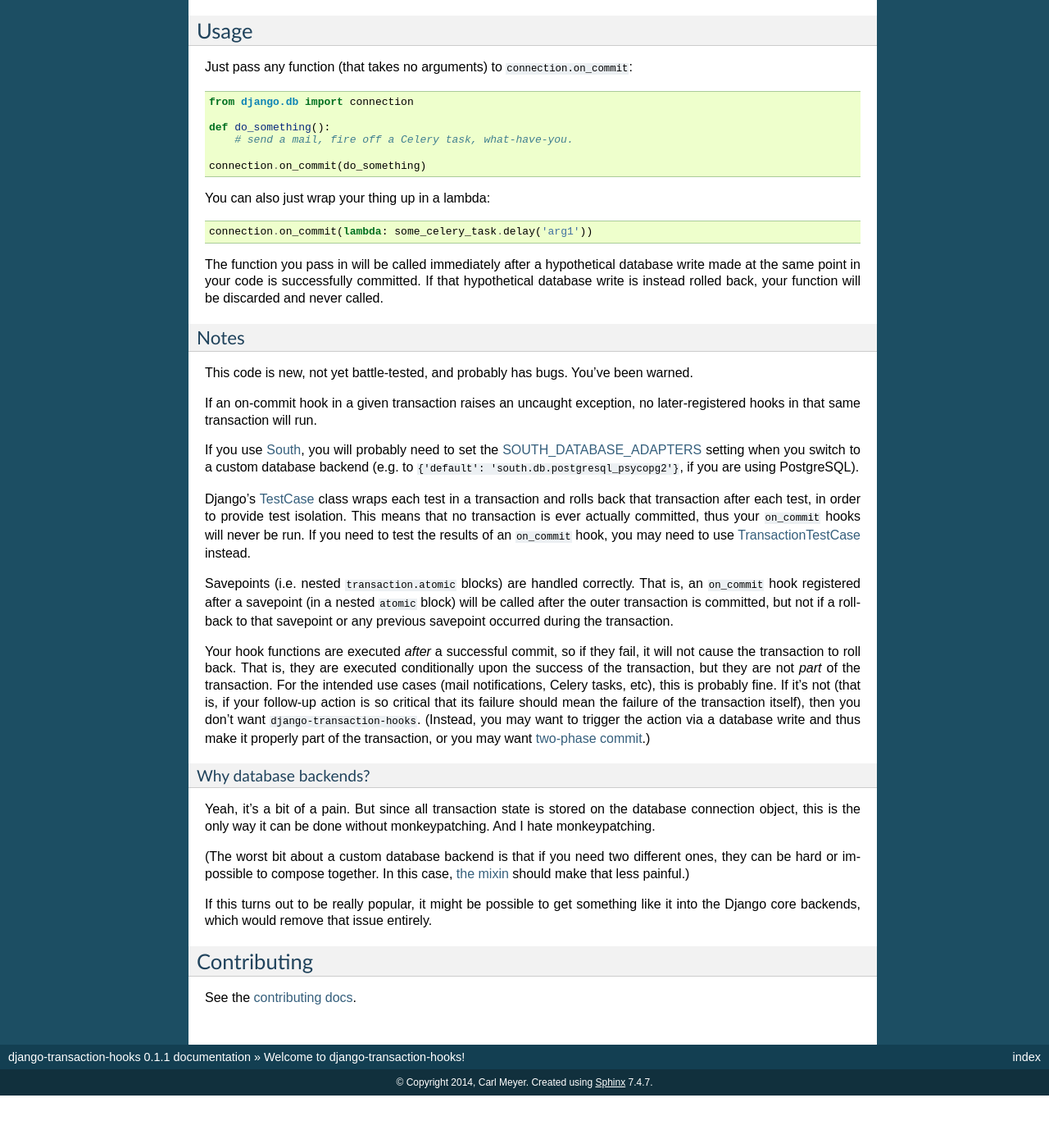
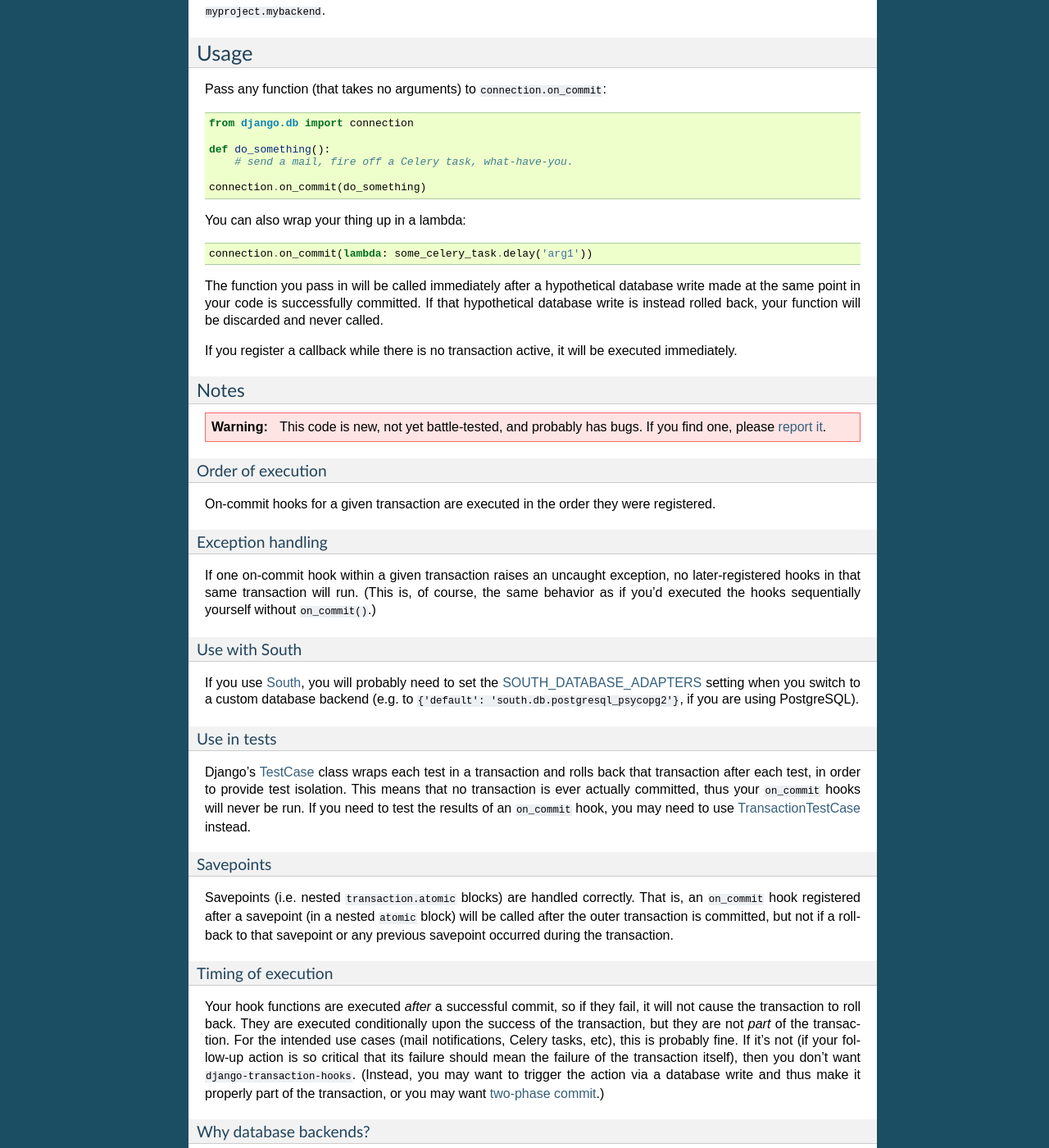
Before and after one commit to carljm/django-transaction-hooks, a Sphinx documentation site: the page built from doc/index.rst, in a window 1280 px wide and 1400 px high, scrolled down 1458 px. Shown: the whole window at 82% size. Built offline with Sphinx 7.4.7, drawn with Linux system fonts in a browser that asks for light colours; before the commit the page ends 2794 px from its top, so only the background shows below that; some of the changed text lies outside the part shown.

Commit message:
Update docs.

```diff
--- a/doc/index.rst
+++ b/doc/index.rst
@@ -49,10 +48,9 @@ Setup
 ``django-transaction-hooks`` is implemented via custom database backends. (`Why
 backends?`_)
 
-For example, to use the PosgreSQL backend, set the
-``ENGINE`` in your ``DATABASES`` setting to
-``transaction_hooks.backends.postgresql_psycopg2`` (in place of
-``django.db.backends.postgresql_psycopg2``). For example::
+For example, to use the PosgreSQL backend, set the ``ENGINE`` in your
+``DATABASES`` setting to ``transaction_hooks.backends.postgresql_psycopg2`` (in
+place of ``django.db.backends.postgresql_psycopg2``). For example::
 
     DATABASES = {
         'default': {
@@ -61,7 +59,9 @@ For example, to use the PosgreSQL backend, set the
             },
         }
 
-MySQL and SQLite are similarly supported.
+MySQL and SQLite are similarly supported, via
+``transaction_hooks.backends.mysql`` and
+``transaction_hooks.backends.sqlite3``.
 
 .. _a few lines of code:
 .. _the mixin:
@@ -70,7 +70,8 @@ Using the mixin
 ~~~~~~~~~~~~~~~
 
 If you're currently using Django's built-in database backend for SQLite,
-Postgres, or MySQL, you can skip this section.
+Postgres, or MySQL, you can skip this section; just use the appropriate backend
+from ``transaction_hooks.backends`` as outlined above.
 
 Not using one of those? No worries - all the magic happens in a mixin, so
 making it happen with your favorite database backend may not be hard (no
@@ -78,8 +79,8 @@ guarantees it'll work right, though.)
 
 You'll need to create your own custom backend that inherits both from
 ``transaction_hooks.mixin.TransactionHooksDatabaseWrapperMixin`` and from the
-database backend you're currently using. To do this, just make a Python package
-(a directory with an ``__init__.py`` file in it) somewhere, and then put a
+database backend you're currently using. To do this, make a Python package (a
+directory with an ``__init__.py`` file in it) somewhere, and then put a
 ``base.py`` module inside that package. Its contents should look something like
 this::
 
@@ -93,16 +94,16 @@ this::
 Obviously you'll want to replace ``django.db.backends.postgresql_psycopg2``
 with whatever existing backend you are currently using.
 
-Then just set your database ``ENGINE`` (as above) to the Python dotted path to
-the package containing that ``base.py`` module. For example, if you put the
-above code in ``myproject/mybackend/base.py``, your ``ENGINE`` setting would be
+Then set your database ``ENGINE`` (as above) to the Python dotted path to the
+package containing that ``base.py`` module. For example, if you put the above
+code in ``myproject/mybackend/base.py``, your ``ENGINE`` setting would be
 ``myproject.mybackend``.
 
 
 Usage
 -----
 
-Just pass any function (that takes no arguments) to ``connection.on_commit``::
+Pass any function (that takes no arguments) to ``connection.on_commit``::
 
     from django.db import connection
 
@@ -111,7 +112,7 @@ Just pass any function (that takes no arguments) to ``connection.on_commit``::
 
     connection.on_commit(do_something)
 
-You can also just wrap your thing up in a lambda::
+You can also wrap your thing up in a lambda::
 
     connection.on_commit(lambda: some_celery_task.delay('arg1'))
 
@@ -120,15 +121,39 @@ database write made at the same point in your code is successfully
 committed. If that hypothetical database write is instead rolled back, your
 function will be discarded and never called.
 
+If you register a callback while there is no transaction active, it will be
+executed immediately.
+
 
 Notes
 ~~~~~
 
-This code is new, not yet battle-tested, and probably has bugs. You've been
-warned.
+.. warning::
 
-If an on-commit hook in a given transaction raises an uncaught exception, no
-later-registered hooks in that same transaction will run.
+   This code is new, not yet battle-tested, and probably has bugs. If you find
+   one, please `report it`_.
+
+.. _report it: https://github.com/carljm/django-transaction-hooks/blob/master/CONTRIBUTING.rst
+
+
+Order of execution
+''''''''''''''''''
+
+On-commit hooks for a given transaction are executed in the order they were
+registered.
+
+
+Exception handling
+''''''''''''''''''
+
+If one on-commit hook within a given transaction raises an uncaught
+exception, no later-registered hooks in that same transaction will run. (This
+is, of course, the same behavior as if you'd executed the hooks sequentially
+yourself without ``on_commit()``.)
+
+
+Use with South
+''''''''''''''
 
 If you use `South`_, you will probably need to set the
 `SOUTH_DATABASE_ADAPTERS`_ setting when you switch to a custom database backend
@@ -137,6 +162,10 @@ PostgreSQL).
 
 .. _South: http://south.readthedocs.org
 .. _SOUTH_DATABASE_ADAPTERS: http://south.readthedocs.org/en/latest/settings.html#south-database-adapters
+
+
+Use in tests
+''''''''''''
 
 Django's `TestCase`_ class wraps each test in a transaction and rolls back that
 transaction after each test, in order to provide test isolation. This means
@@ -147,23 +176,32 @@ you may need to use `TransactionTestCase`_ instead.
 .. _TestCase: https://docs.djangoproject.com/en/dev/topics/testing/tools/#django.test.TestCase
 .. _TransactionTestCase: https://docs.djangoproject.com/en/dev/topics/testing/tools/#transactiontestcase
 
+
+Savepoints
+''''''''''
+
 Savepoints (i.e. nested ``transaction.atomic`` blocks) are handled
 correctly. That is, an ``on_commit`` hook registered after a savepoint (in a
 nested ``atomic`` block) will be called after the outer transaction is
 committed, but not if a rollback to that savepoint or any previous savepoint
 occurred during the transaction.
 
+
+Timing of execution
+'''''''''''''''''''
+
 Your hook functions are executed *after* a successful commit, so if they fail,
-it will not cause the transaction to roll back. That is, they are executed
-conditionally upon the success of the transaction, but they are not *part* of
-the transaction. For the intended use cases (mail notifications, Celery tasks,
-etc), this is probably fine. If it's not (that is, if your follow-up action is
-so critical that its failure should mean the failure of the transaction
-itself), then you don't want ``django-transaction-hooks``. (Instead, you may
-want to trigger the action via a database write and thus make it properly part
-of the transaction, or you may want `two-phase commit`_.)
+it will not cause the transaction to roll back. They are executed conditionally
+upon the success of the transaction, but they are not *part* of the
+transaction. For the intended use cases (mail notifications, Celery tasks,
+etc), this is probably fine. If it's not (if your follow-up action is so
+critical that its failure should mean the failure of the transaction itself),
+then you don't want ``django-transaction-hooks``. (Instead, you may want to
+trigger the action via a database write and thus make it properly part of the
+transaction, or you may want `two-phase commit`_.)
 
 .. _two-phase commit: http://en.wikipedia.org/wiki/Two-phase_commit_protocol
+
 
 .. _why backends?:
 
```
Also changed, not shown: other parts of doc/index.rst (+3 -4 lines).
